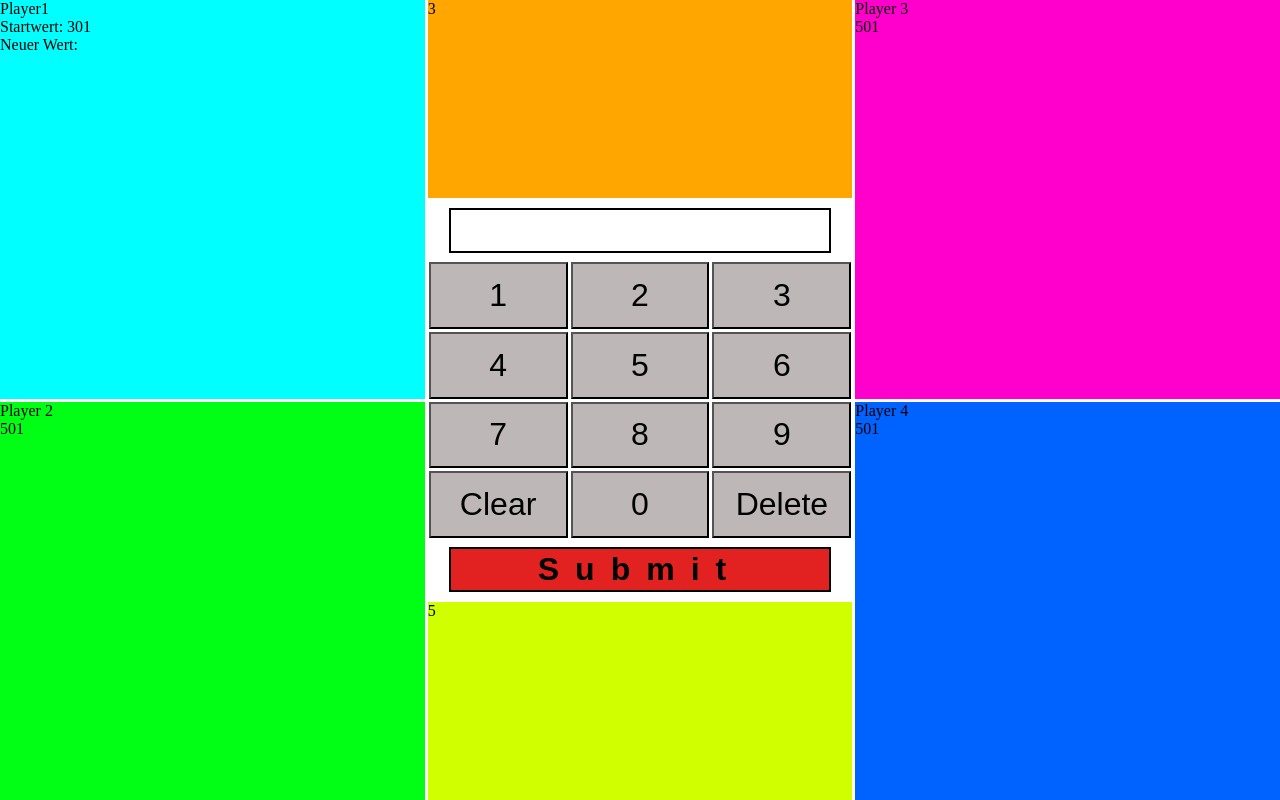
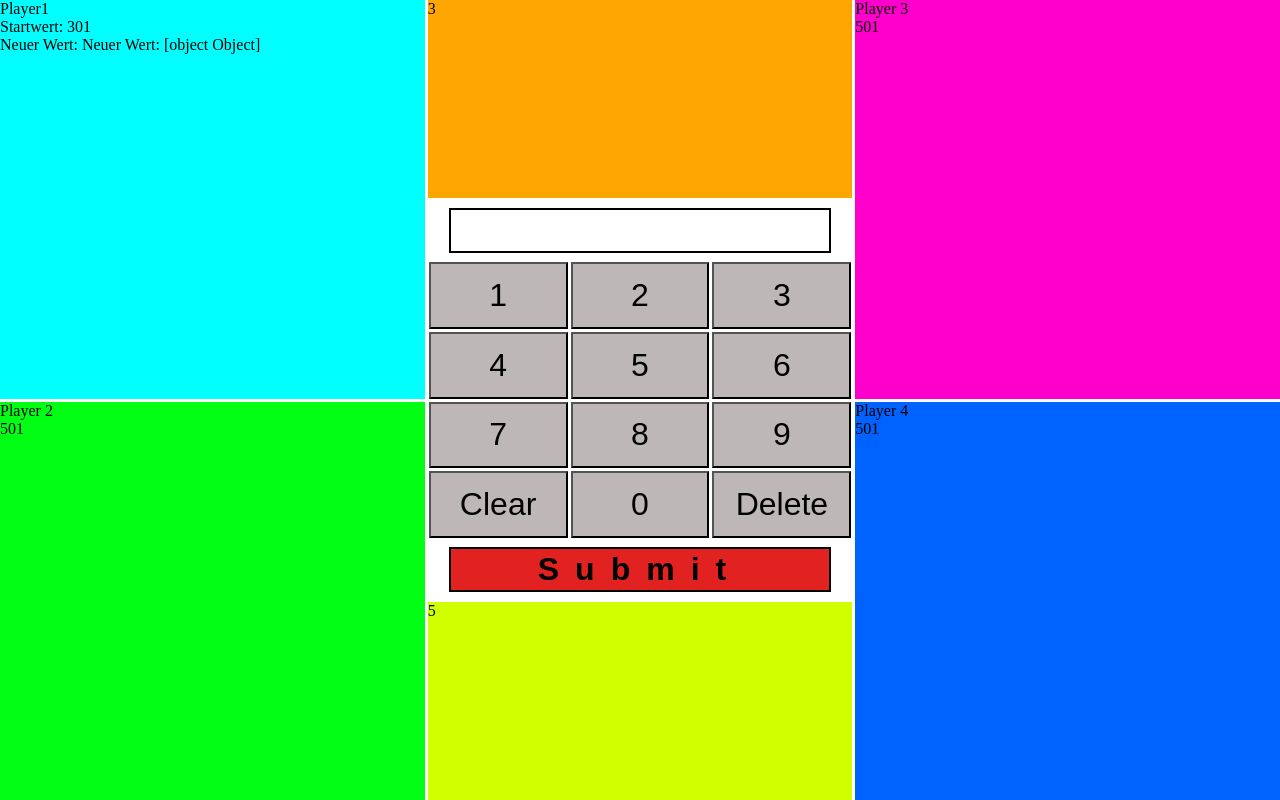
Before and after one commit to UweK17/dartscoreboard, a React (Create React App) app: page / in a window 1280 px wide. Built offline with nearby package versions, Linux system fonts and the light colour scheme.

Commit message:
Versuch die score vom wert abzuziehen

```diff
--- a/src/components/Calculator.js
+++ b/src/components/Calculator.js
@@ -34,7 +34,8 @@ function reducer(state, {type, payload}) {
 }
 
 function submitScore({score}) {
-  const currentScore = parseFloat(score)
+  const currentScore = parseFloat(score);
+  console.log('currentscore nach parsefloat ' + currentScore);
   return (
     <Player1 currentScore={currentScore} />
   )
--- a/src/components/Player1.js
+++ b/src/components/Player1.js
@@ -1,19 +1,22 @@
 import React, {useState} from 'react';
 
-const Player1 = (currentScore) => {
+const Player1 = ({currentScore}) => {
 
   const [player1Score, setPlayer1Score] = useState(301);
   console.log('nach dem usestate'+player1Score);
+  console.log('currentscore in player1 '+currentScore);
 
-  const subtraction = () => {
-    setPlayer1Score(player1Score - currentScore);
+  const result = () => {
+    return setPlayer1Score(player1Score - currentScore)
   }
 
   return (
     <>
       <div>Player1</div>
       <div>Startwert: {player1Score}</div>
-      <div className='player1score'>Neuer Wert: {subtraction}</div>
+      <div className='player1score'>Neuer Wert: {'Neuer Wert: '+ {result}}
+      </div>
+      {result}
     </>
   )
 }
```
